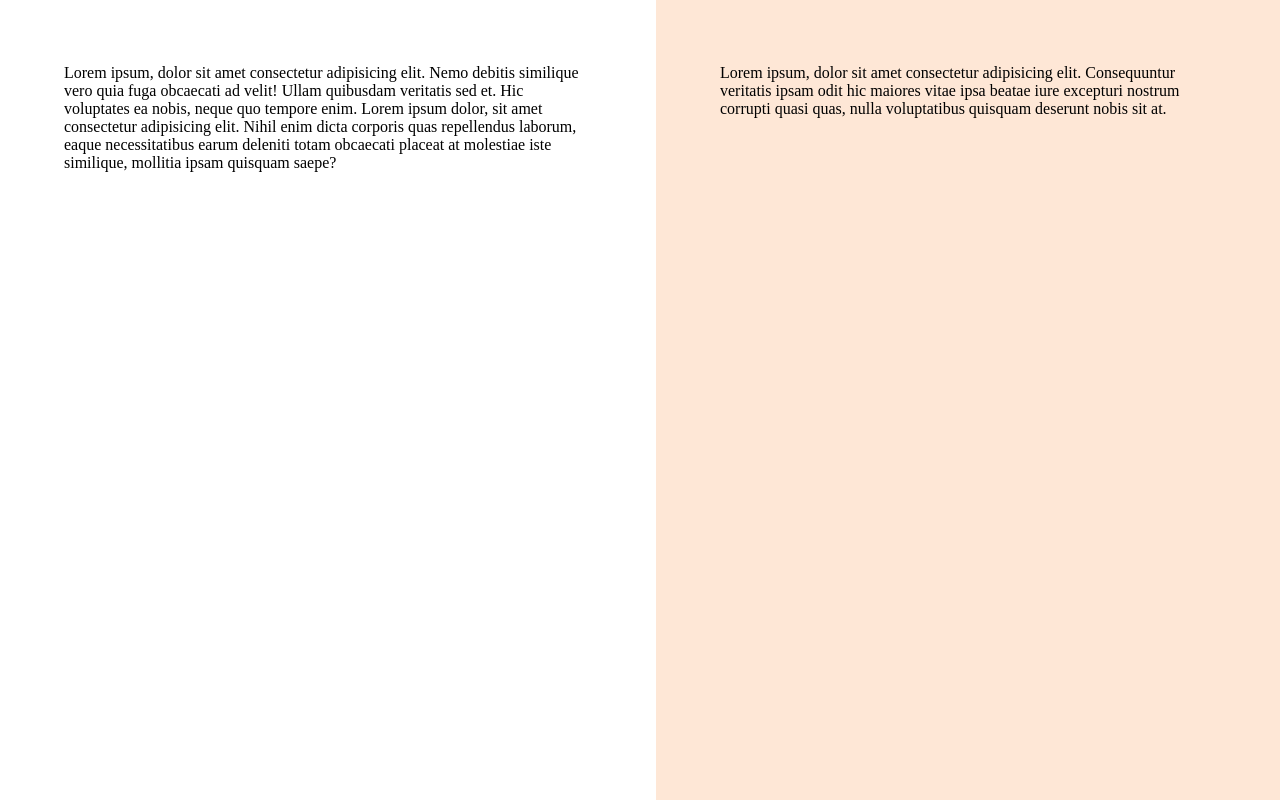
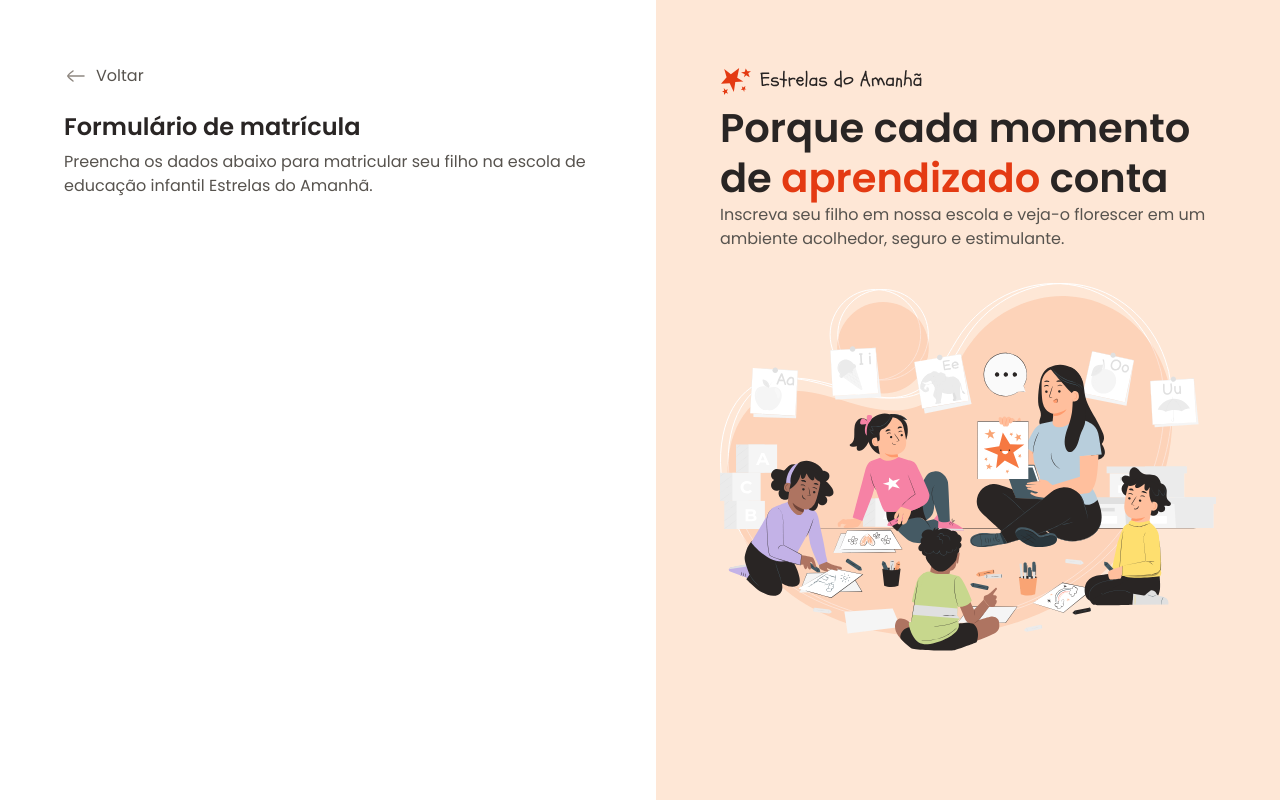
Before and after one commit to RodrigoCarrico01/SinglePage_Form_Matricula, a plain HTML site: page index.html in a window 1280 px wide. Drawn offline with Linux system fonts and the light colour scheme.

Commit message:
aside content and initial main content

```diff
--- a/index.html
+++ b/index.html
@@ -12,10 +12,24 @@
 <body>
   <div id="app">
     <main>
-      <div class="main-container">Lorem ipsum, dolor sit amet consectetur adipisicing elit. Nemo debitis similique vero quia fuga obcaecati ad velit! Ullam quibusdam veritatis sed et. Hic voluptates ea nobis, neque quo tempore enim. Lorem ipsum dolor, sit amet consectetur adipisicing elit. Nihil enim dicta corporis quas repellendus laborum, eaque necessitatibus earum deleniti totam obcaecati placeat at molestiae iste similique, mollitia ipsam quisquam saepe?</div>
+      <div class="main-container">
+        <div class="back">
+          <img src="assets/icons/arrow-left-02.svg" alt="Icone de voltar">
+          <span>Voltar</span>
+        </div>
+        <h1>Formulário de matrícula</h1>
+        <p>Preencha os dados abaixo para matricular seu filho na escola de educação infantil Estrelas do Amanhã.</p>
+      </div>
     </main>
     <aside>
-      <div class="aside-container">Lorem ipsum, dolor sit amet consectetur adipisicing elit. Consequuntur veritatis ipsam odit hic maiores vitae ipsa beatae iure excepturi nostrum corrupti quasi quas, nulla voluptatibus quisquam deserunt nobis sit at.</div>
+      <div class="aside-container">
+        <header>
+          <img src="assets/Logo.svg" alt="Logo estrelas do amanhã">
+          <h2>Porque cada momento de <span>aprendizado</span> conta</h2>
+          <p>Inscreva seu filho em nossa escola e veja-o florescer em um ambiente acolhedor, seguro e estimulante.</p>
+        </header>
+        <img src="assets/Illustration.svg" alt="Ilustração de uma professora com crianças prestando atenção">
+      </div>
     </aside>
   </div>
 </body>
--- a/styles/global.css
+++ b/styles/global.css
@@ -31,4 +31,15 @@
 }
 body{
   overflow: hidden;
+  font: var(--text);
+  color: var(--text-secondary);
 }
+
+h1,h2{
+  color: var(--text-primary)
+}
+img{
+  max-width: 100%;
+  height: auto;
+
+}
--- a/styles/layout.css
+++ b/styles/layout.css
@@ -11,11 +11,32 @@ main{
     max-width: 33rem;
     margin-left: auto;
   }
+  & .back{
+    display: flex;
+    align-items: center;
+    gap: .5rem;
+    margin-bottom: 1.5rem;
+  }
+  & h1{
+    font: 600 1.5rem/1.25 var(--font-family);
+    margin-bottom: .5rem;
+  }
 }
 aside{
   background-color: var(--surface-secondary);
   padding: 4rem;
   & .aside-container{
     max-width: 31rem;
+
+    & > img {
+      margin-top: 2rem;
+    }
+  }
+
+  & h2{
+    font: 600 2.5rem/1.25 var(--font-family);
+    & span{
+      color: var(--text-highlight);
+    }
   }
 }
```
